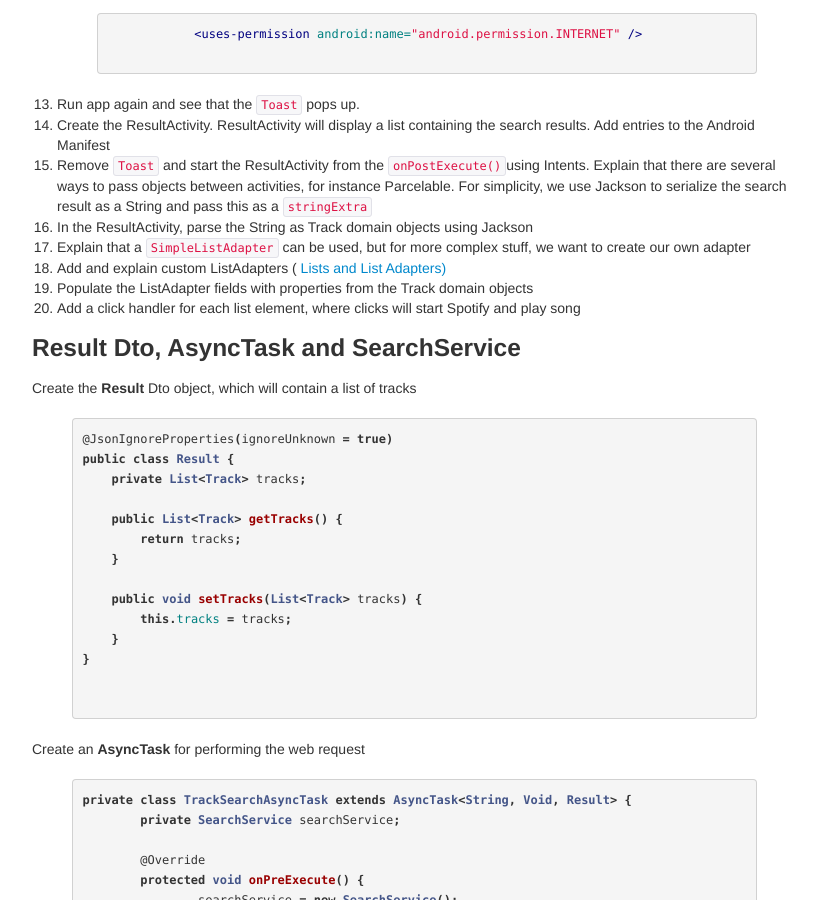
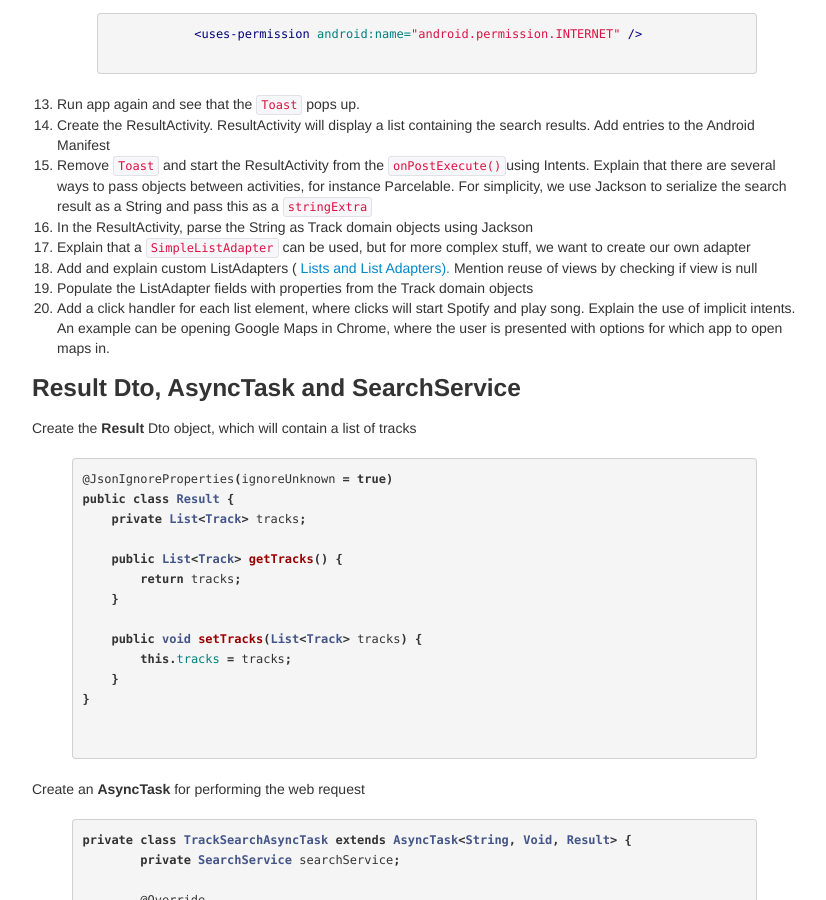
Before and after one commit to bekk/android101, a Jekyll site: the page built from docs/pages/manuscript.html, in a window 1280 px wide and 900 px high, scrolled down 641 px. Shown: the whole window, without its empty margins (28-854 px from the left). Built offline with Jekyll 4.4.1, drawn with Linux system fonts in a browser that asks for light colours; Markdown is read by kramdown in place of the engine named in the settings.

Commit message:
Oppdatert manus

```diff
--- a/docs/pages/manuscript.html
+++ b/docs/pages/manuscript.html
@@ -35,9 +35,10 @@ an updated version of Android Studio
     	stringExtra</code></li>
     <li>In the ResultActivity, parse the String as Track domain objects using Jackson</li>
     <li> Explain that a <code>SimpleListAdapter</code> can be used, but for more complex stuff, we want to create our own adapter</code></li>
-    <li>Add and explain custom ListAdapters (<a href="list-list-adapters.html"> Lists and List Adapters)</a></li>
+    <li>Add and explain custom ListAdapters (<a href="list-list-adapters.html"> Lists and List Adapters).</a> Mention reuse of views by checking if view is null</li>
     <li>Populate the ListAdapter fields with properties from the Track domain objects</li>
-    <li>Add a click handler for each list element, where clicks will start Spotify and play song</li>
+    <li>Add a click handler for each list element, where clicks will start Spotify and play song. Explain the use of implicit intents. An example
+        can be opening Google Maps in Chrome, where the user is presented with options for which app to open maps in.</li>
 </ol>
 
 
```
